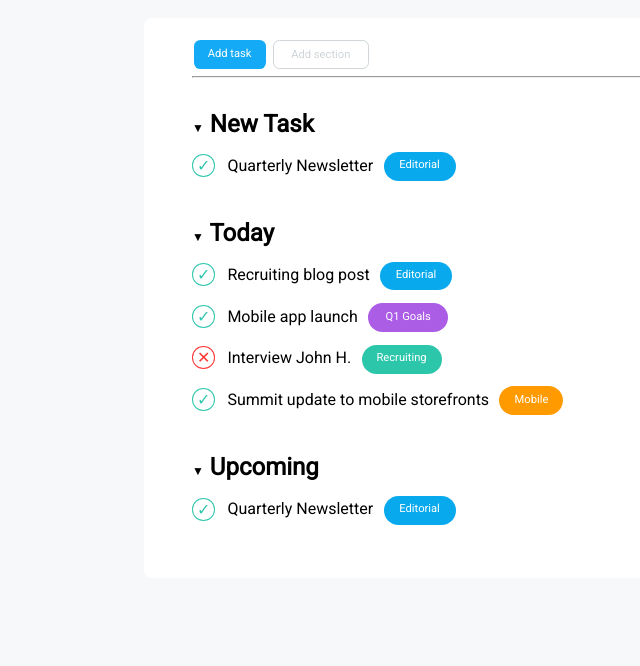
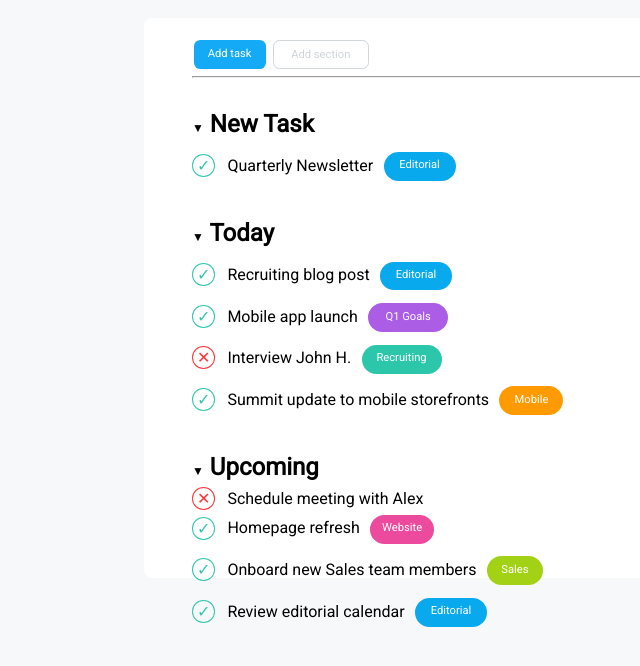
Before and after one commit to AndreSoffiantini/html-css-toboolist, a plain HTML site: page index.html in a window 1280 px wide. Shown: the part 102-768 px from the top of the page, without its empty margins (0-640 px from the left). Drawn offline with Linux system fonts and the light colour scheme.

Commit message:
Add Upcoming section
Defined new classes for this section tags

```diff
--- a/css/style.css
+++ b/css/style.css
@@ -160,9 +160,19 @@ body{
     background-color: var(--button-recruiting-color);
 }
 
-.mobile{
+.mobile {
     width: 4rem;
     background-color: var(--button-mobile-color);
+}
+
+.website {
+    width: 4rem;
+    background-color: var(--button-website-color);
+}
+
+.sales{
+    width: 3.5rem;
+    background-color: var(--button-sales-color);
 }
 
 /************ /#Site-Main ************/
--- a/index.html
+++ b/index.html
@@ -87,11 +87,26 @@
                     <h2 class="section-title"><span class="triangle">&#x25BC;</span> Upcoming</h2>
 
                     <div class="topic">
-                        <span class="circle-checkmark true">✓</span>
-                        Quarterly Newsletter
-                        <div class="topic-tag editorial">
-                            Editorial
-                        </div>
+                        <span class="circle-checkmark false">&#10005;</span>
+                        <span>Schedule meeting with Alex</span>
+                    </div>
+
+                    <div class="topic">
+                        <span class="circle-checkmark true">&#10003;</span>
+                        <span>Homepage refresh</span>
+                        <div class="topic-tag website">Website</div>
+                    </div>
+
+                    <div class="topic">
+                        <span class="circle-checkmark true">&#10003;</span>
+                        <span>Onboard new Sales team members</span>
+                        <div class="topic-tag sales">Sales</div>
+                    </div>
+
+                    <div class="topic">
+                        <span class="circle-checkmark true">&#10003;</span>
+                        <span>Review editorial calendar</span>
+                        <div class="topic-tag editorial">Editorial</div>
                     </div>
 
                 </section>
```
